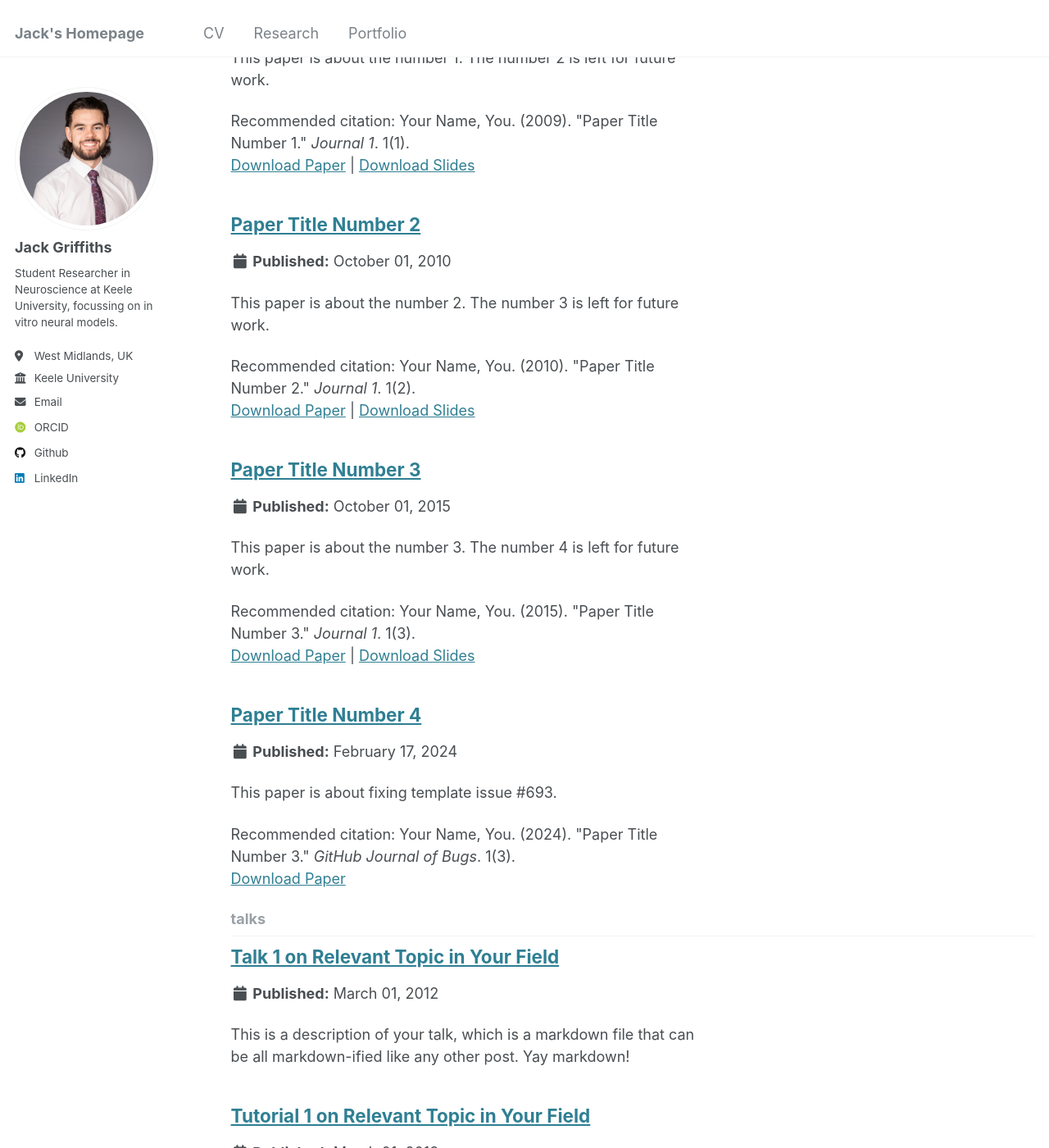
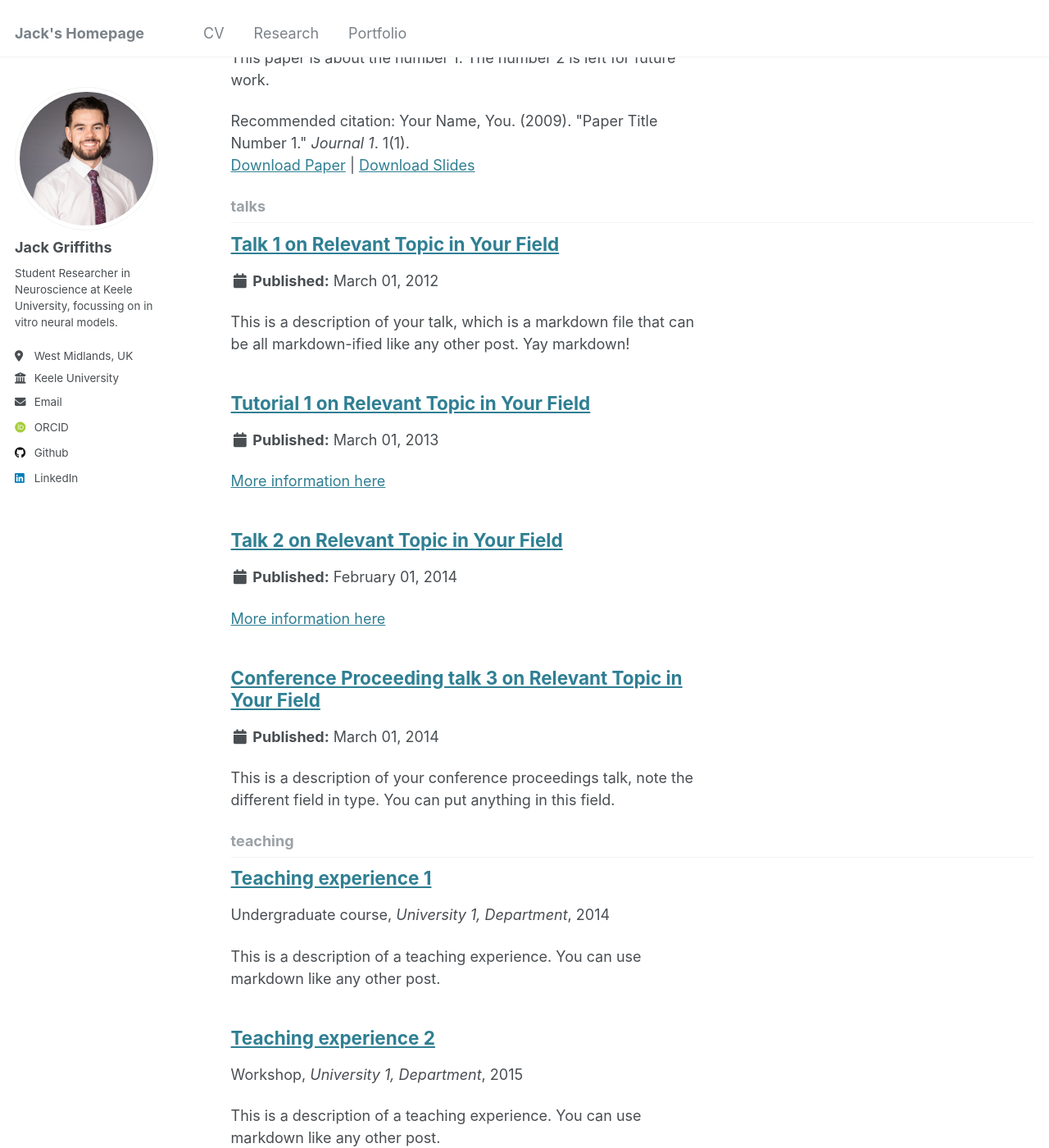
Before and after one commit to jacktgriffiths/jacktgriffiths.github.io, a Jekyll site: the page built from _pages/collection-archive.html, in a window 1280 px wide and 1400 px high, scrolled down 1256 px. Shown: the whole window at 82% size. Built offline with Jekyll 4.4.1, drawn with Linux system fonts in a browser that asks for light colours; some web fonts are replaced.

Commit message:
Updated layout and navigation

```diff
--- a/_research/2010-10-01-paper-title-number-2.md
+++ /dev/null
@@ -1,14 +0,0 @@
----
-title: "Paper Title Number 2"
-collection: publications
-category: manuscripts
-permalink: /publication/2010-10-01-paper-title-number-2
-excerpt: 'This paper is about the number 2. The number 3 is left for future work.'
-date: 2010-10-01
-venue: 'Journal 1'
-slidesurl: 'http://academicpages.github.io/files/slides2.pdf'
-paperurl: 'http://academicpages.github.io/files/paper2.pdf'
-citation: 'Your Name, You. (2010). &quot;Paper Title Number 2.&quot; <i>Journal 1</i>. 1(2).'
----
-
-The contents above will be part of a list of publications, if the user clicks the link for the publication than the contents of section will be rendered as a full page, allowing you to provide more information about the paper for the reader. When publications are displayed as a single page, the contents of the above "citation" field will automatically be included below this section in a smaller font.
--- a/_research/2015-10-01-paper-title-number-3.md
+++ /dev/null
@@ -1,14 +0,0 @@
----
-title: "Paper Title Number 3"
-collection: publications
-category: manuscripts
-permalink: /publication/2015-10-01-paper-title-number-3
-excerpt: 'This paper is about the number 3. The number 4 is left for future work.'
-date: 2015-10-01
-venue: 'Journal 1'
-slidesurl: 'http://academicpages.github.io/files/slides3.pdf'
-paperurl: 'http://academicpages.github.io/files/paper3.pdf'
-citation: 'Your Name, You. (2015). &quot;Paper Title Number 3.&quot; <i>Journal 1</i>. 1(3).'
----
-
-The contents above will be part of a list of publications, if the user clicks the link for the publication than the contents of section will be rendered as a full page, allowing you to provide more information about the paper for the reader. When publications are displayed as a single page, the contents of the above "citation" field will automatically be included below this section in a smaller font.
--- a/_research/2024-02-17-paper-title-number-4.md
+++ /dev/null
@@ -1,13 +0,0 @@
----
-title: "Paper Title Number 4"
-collection: publications
-category: conferences
-permalink: /publication/2024-02-17-paper-title-number-4
-excerpt: 'This paper is about fixing template issue #693.'
-date: 2024-02-17
-venue: 'GitHub Journal of Bugs'
-paperurl: 'http://academicpages.github.io/files/paper3.pdf'
-citation: 'Your Name, You. (2024). &quot;Paper Title Number 3.&quot; <i>GitHub Journal of Bugs</i>. 1(3).'
----
-
-The contents above will be part of a list of publications, if the user clicks the link for the publication than the contents of section will be rendered as a full page, allowing you to provide more information about the paper for the reader. When publications are displayed as a single page, the contents of the above "citation" field will automatically be included below this section in a smaller font.
```
Also changed, not shown: _pages/research.html (+5 -5 lines), _research/2009-10-01-paper-title-number-1.md (+2 -2 lines).
